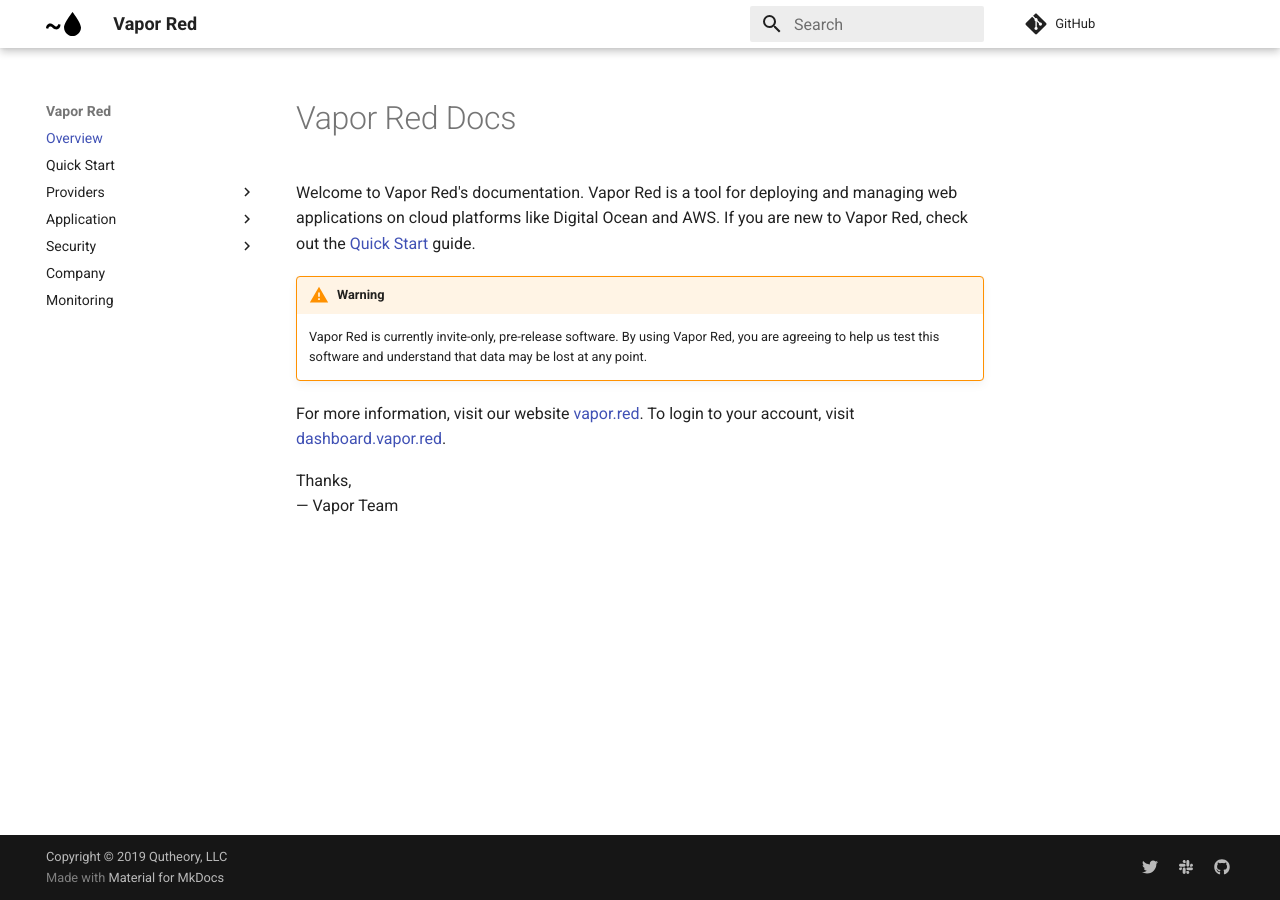
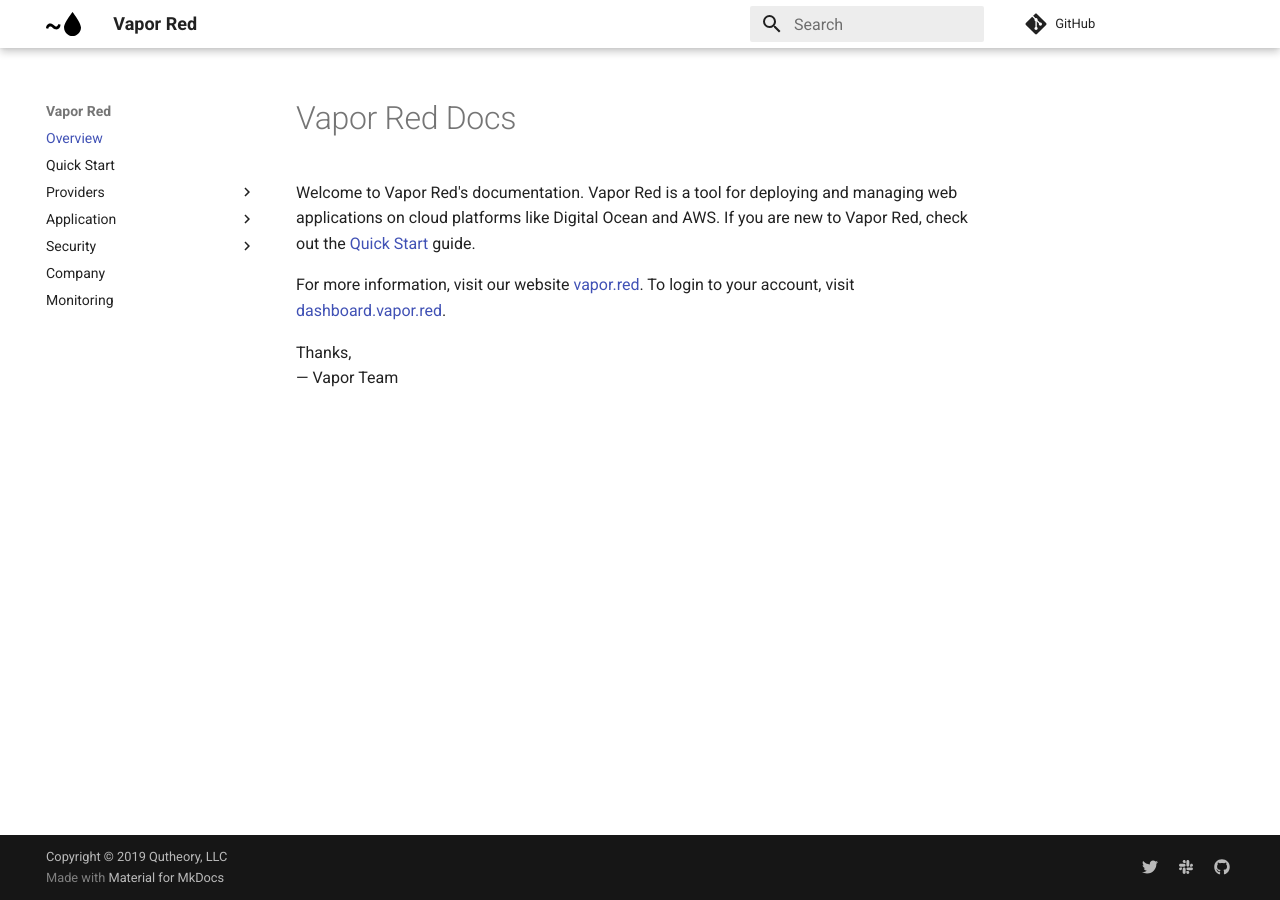
Before and after one commit to qutheory/red-docs, an MkDocs documentation site: the page built from docs/index.md, in a window 1280 px wide. Built offline with MkDocs 1.6.1 and Material for MkDocs 9.7.7, drawn with Linux system fonts in a browser that asks for light colours; comment, search, counter and statistics services are not loaded.

Commit message:
removing notice on index

```diff
--- a/docs/index.md
+++ b/docs/index.md
@@ -2,9 +2,6 @@
 
 Welcome to Vapor Red's documentation. Vapor Red is a tool for deploying and managing web applications on cloud platforms like Digital Ocean and AWS. If you are new to Vapor Red, check out the [Quick Start](./quick-start.md) guide.
 
-!!! warning
-	Vapor Red is currently invite-only, pre-release software. By using Vapor Red, you are agreeing to help us test this software and understand that data may be lost at any point.
-
 For more information, visit our website [vapor.red](https://vapor.red). To login to your account, visit [dashboard.vapor.red](https://dashboard.vapor.red).
 
 Thanks,<br>&mdash; Vapor Team
```
